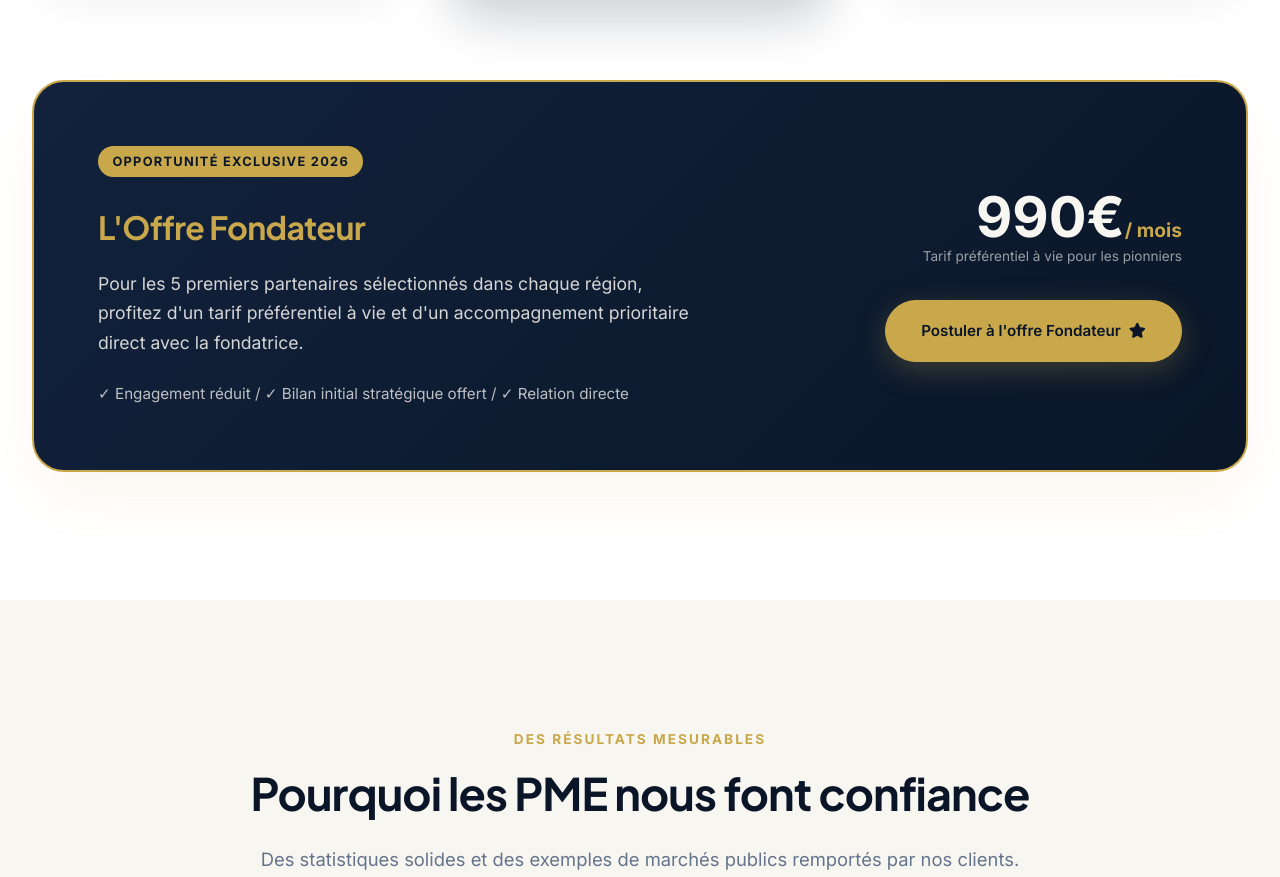
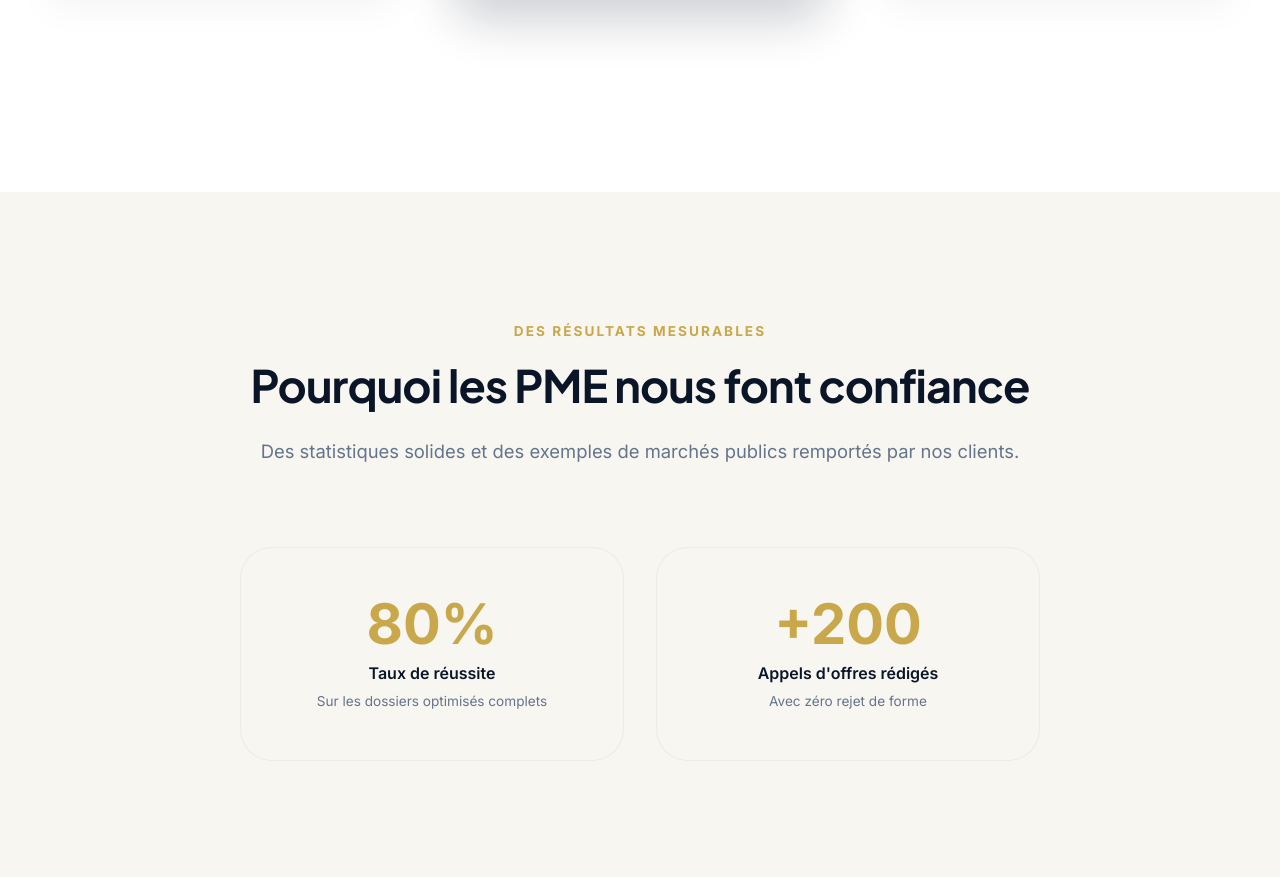
Before and after one commit to abdarahimasarr17-afk/Asmart, a plain HTML site: page index.html in a window 1280 px wide. Shown: the part 5273-6150 px from the top of the page. Drawn offline with Linux system fonts and the light colour scheme.

Commit message:
feat: remove founder offer sections

```diff
--- a/index.html
+++ b/index.html
@@ -278,26 +278,6 @@
                     </div>
                 </div>
 
-                <!-- Offre Fondateur Highlight Box -->
-                <div class="founder-box">
-                    <div class="founder-box-grid">
-                        <div>
-                            <span class="founder-tag">Opportunité exclusive 2026</span>
-                            <h3>L'Offre Fondateur</h3>
-                            <p class="founder-desc">
-                                Pour les 5 premiers partenaires sélectionnés dans chaque région, profitez d'un tarif préférentiel à vie et d'un accompagnement prioritaire direct avec la fondatrice.
-                            </p>
-                            <p style="color: rgba(248, 246, 241, 0.75); font-size: 0.95rem;">
-                                ✓ Engagement réduit / ✓ Bilan initial stratégique offert / ✓ Relation directe
-                            </p>
-                        </div>
-                        <div class="founder-price-area">
-                            <div class="founder-price">990€<span>/ mois</span></div>
-                            <div class="founder-price-note">Tarif préférentiel à vie pour les pionniers</div>
-                            <a href="#contact?offre=fondateur" class="btn btn-primary">Postuler à l'offre Fondateur <i class="fa-solid fa-star"></i></a>
-                        </div>
-                    </div>
-                </div>
             </div>
         </section>
 
@@ -678,23 +658,6 @@
                     </div>
                 </div>
 
-                <!-- Founder Highlight -->
-                <div class="founder-box">
-                    <div class="founder-box-grid">
-                        <div>
-                            <span class="founder-tag">Offre de lancement limitée</span>
-                            <h3>L'Offre Fondateur</h3>
-                            <p class="founder-desc">
-                                Nous réservons ce traitement d'exception aux 5 premières entreprises sélectionnées dans chaque région. Développez votre entreprise avec un budget d'externalisation réduit et fixe.
-                            </p>
-                        </div>
-                        <div class="founder-price-area">
-                            <div class="founder-price">990€<span>/ mois</span></div>
-                            <div class="founder-price-note">Tarif préférentiel garanti à vie</div>
-                            <a href="#contact?offre=fondateur" class="btn btn-primary">Postuler à l'offre Fondateur <i class="fa-solid fa-star"></i></a>
-                        </div>
-                    </div>
-                </div>
             </div>
         </section>
     </div>
```
